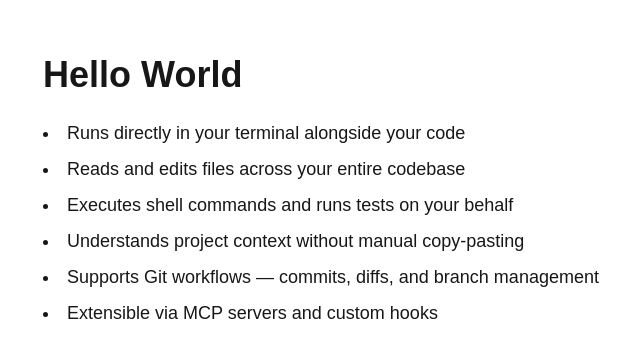
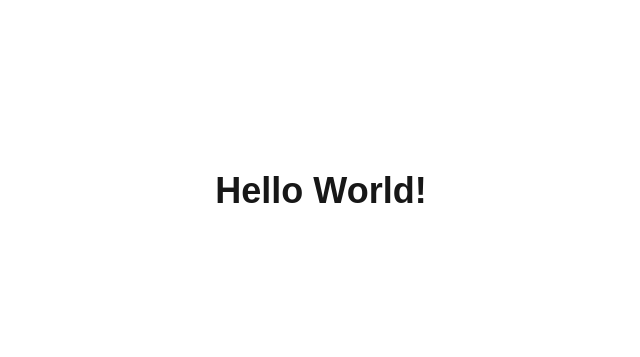
Before and after one commit to anton-karlovskiy/claude-code-demo, a Next.js app: page / in a window 1280 px wide. Shown: the part 209-566 px from the top of the page, without its empty margins (319-959 px from the left). Built offline with nearby package versions, Linux system fonts and the light colour scheme.

Commit message:
refactor: simplify home page to Hello World!
Co-Authored-By: Claude Sonnet 4.6 <noreply@anthropic.com>

```diff
--- a/app/page.tsx
+++ b/app/page.tsx
@@ -1,17 +1,7 @@
 export default function Home() {
   return (
     <div className="flex min-h-screen items-center justify-center">
-      <div className="max-w-xl">
-        <h1 className="text-4xl font-bold mb-6">Hello World</h1>
-        <ul className="list-disc list-inside space-y-2 text-lg">
-          <li>Runs directly in your terminal alongside your code</li>
-          <li>Reads and edits files across your entire codebase</li>
-          <li>Executes shell commands and runs tests on your behalf</li>
-          <li>Understands project context without manual copy-pasting</li>
-          <li>Supports Git workflows — commits, diffs, and branch management</li>
-          <li>Extensible via MCP servers and custom hooks</li>
-        </ul>
-      </div>
+      <h1 className="text-4xl font-bold">Hello World!</h1>
     </div>
   );
 }
```
